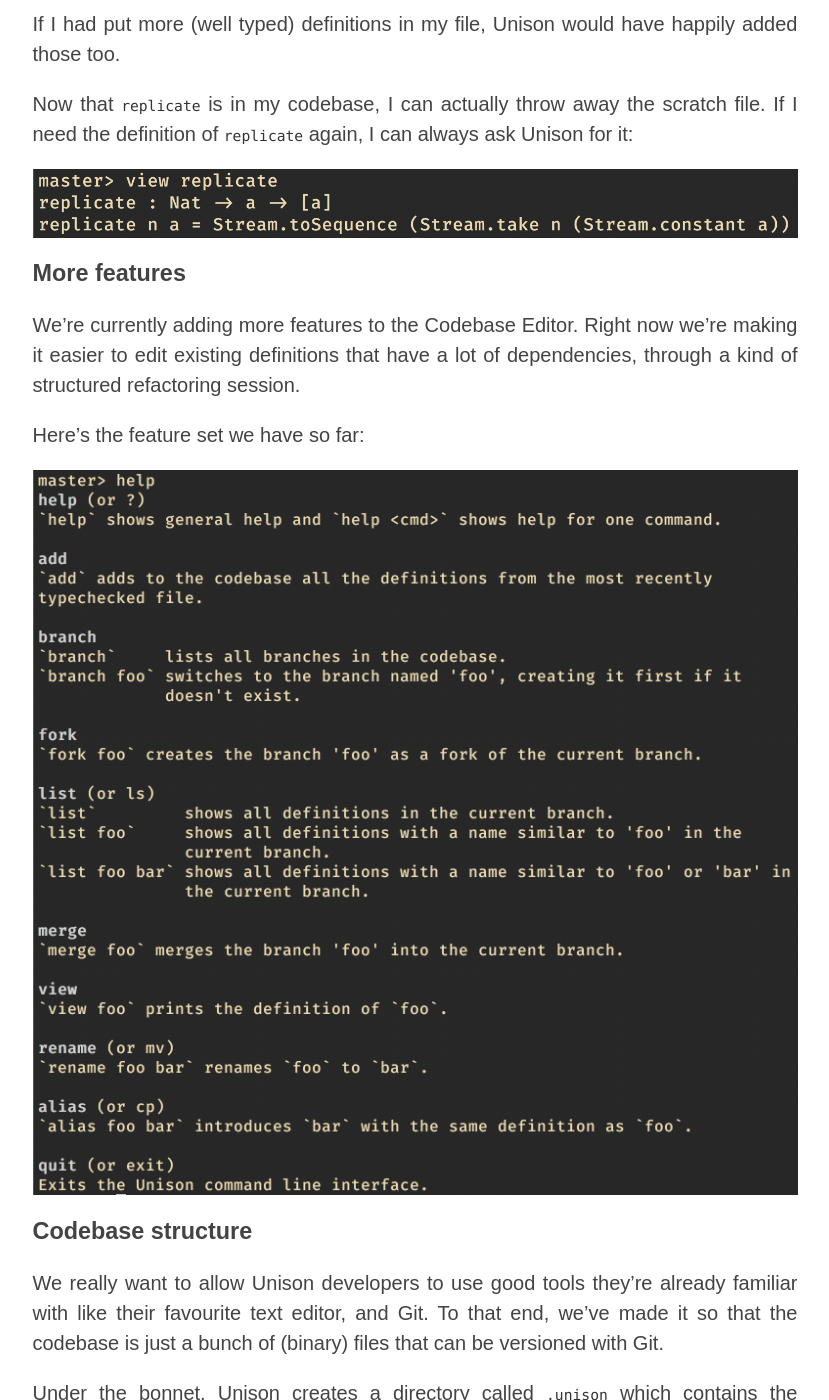
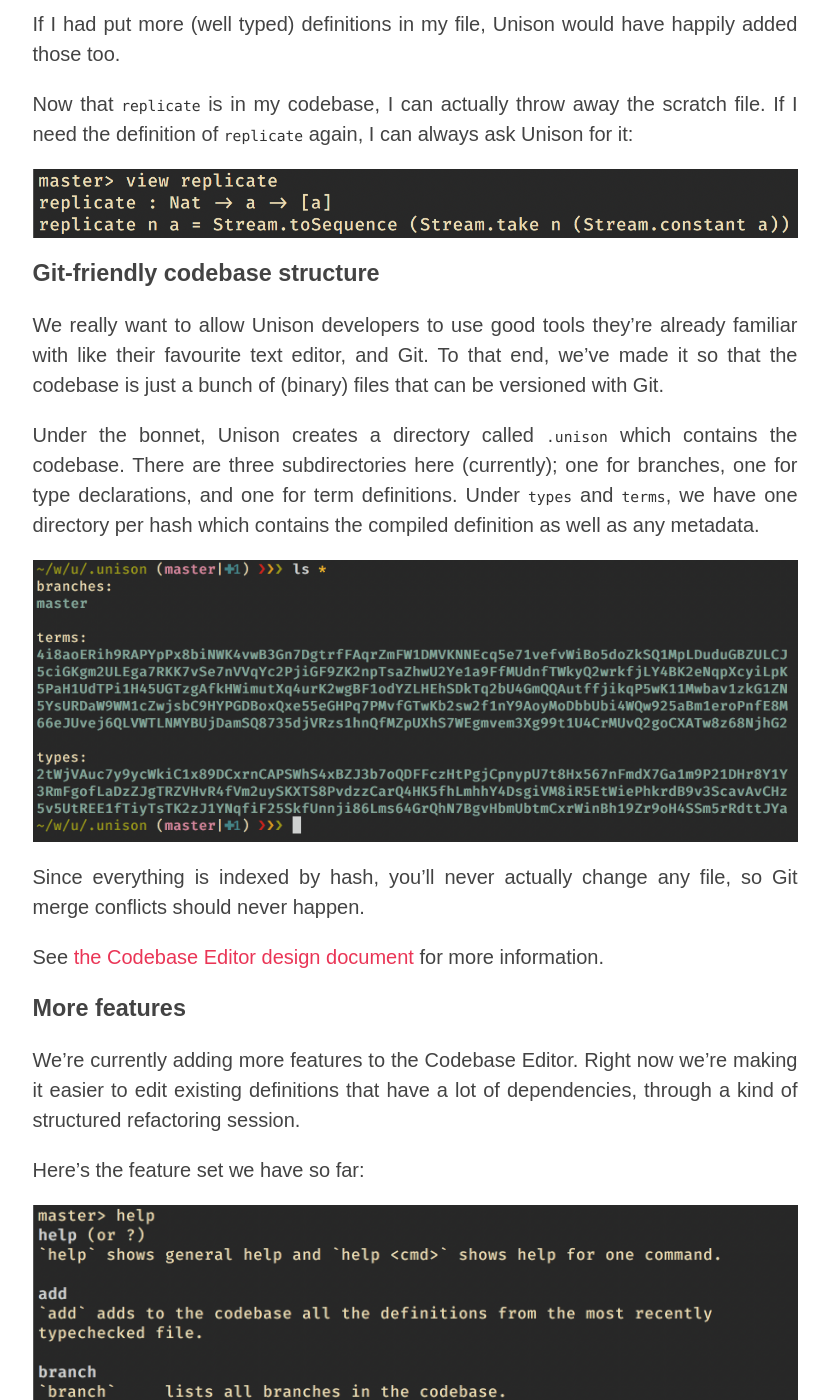
Before and after one commit to unisonweb/oldblog, a Jekyll site: the page built from _posts/2019-01-09-updates.markdown, in a window 1280 px wide and 1400 px high, scrolled down 3394 px. Shown: the whole window, without its empty margins (225-1054 px from the left). Built offline with Jekyll 4.4.1, drawn with Linux system fonts in a browser that asks for light colours; some web fonts are replaced; comment, search, counter and statistics services are not loaded; some of the changed lines change nothing that is shown.

Commit message:
Minor tweaks

```diff
--- a/_posts/2019-01-09-updates.markdown
+++ b/_posts/2019-01-09-updates.markdown
@@ -13,7 +13,7 @@
 * Paul's talk [at Scale by the Bay](https://www.youtube.com/watch?v=v7L-5AQQkbM) is also up.
 * I gave a talk on Unison at Øredev in Malmö, and also at the Reykjavík Functional Programming meetup. [A video is available of the latter](https://www.facebook.com/enkidudidu/videos/10218046671060964/).
 * Arya did the hallway track at NeurIPS and got a sense of how researchers and industry are (or aren't) managing their distributed machine learning applications. This seems a good candidate for a Unison library.
-* We created a number of GitHub issues and marked some of them as "good first issue" and "help wanted". If you've been thinking about contributing to Unison, this might be a good place to start. We'll add to these issues as we think of more ways contributors can help. Go to [https://github.com/unisonweb/unison/issues](https://github.com/unisonweb/unison/issues) to look at the list.
+* We created a number of GitHub issues and marked some of them as "good first issue" and "help wanted". If you've been thinking about contributing to Unison, this might be a good place to start. We'll add to these issues as we think of more ways contributors can help. Go to [https://github.com/unisonweb/unison/issues ](https://github.com/unisonweb/unison/issues) to look at the list.
 
 ## Codebase editor progress
 
@@ -64,15 +64,7 @@
 
 ![view replicate](/resources/viewreplicate.png)
 
-### More features
-
-We're currently adding more features to the Codebase Editor. Right now we're making it easier to edit existing definitions that have a lot of dependencies, through a kind of structured refactoring session.
-
-Here's the feature set we have so far:
-
-![unison help](/resources/unisonhelp.png)
-
-### Codebase structure
+### Git-friendly codebase structure
 
 We really want to allow Unison developers to use good tools they're already familiar with like their favourite text editor, and Git. To that end, we've made it so that the codebase is just a bunch of (binary) files that can be versioned with Git.
 
@@ -83,3 +75,12 @@
 Since everything is indexed by hash, you'll never actually change any file, so Git merge conflicts should never happen.
 
 See [the Codebase Editor design document](https://github.com/unisonweb/unison/blob/master/docs/codebase-editor-design.markdown) for more information.
+
+
+### More features
+
+We're currently adding more features to the Codebase Editor. Right now we're making it easier to edit existing definitions that have a lot of dependencies, through a kind of structured refactoring session.
+
+Here's the feature set we have so far:
+
+![unison help](/resources/unisonhelp.png)
```
